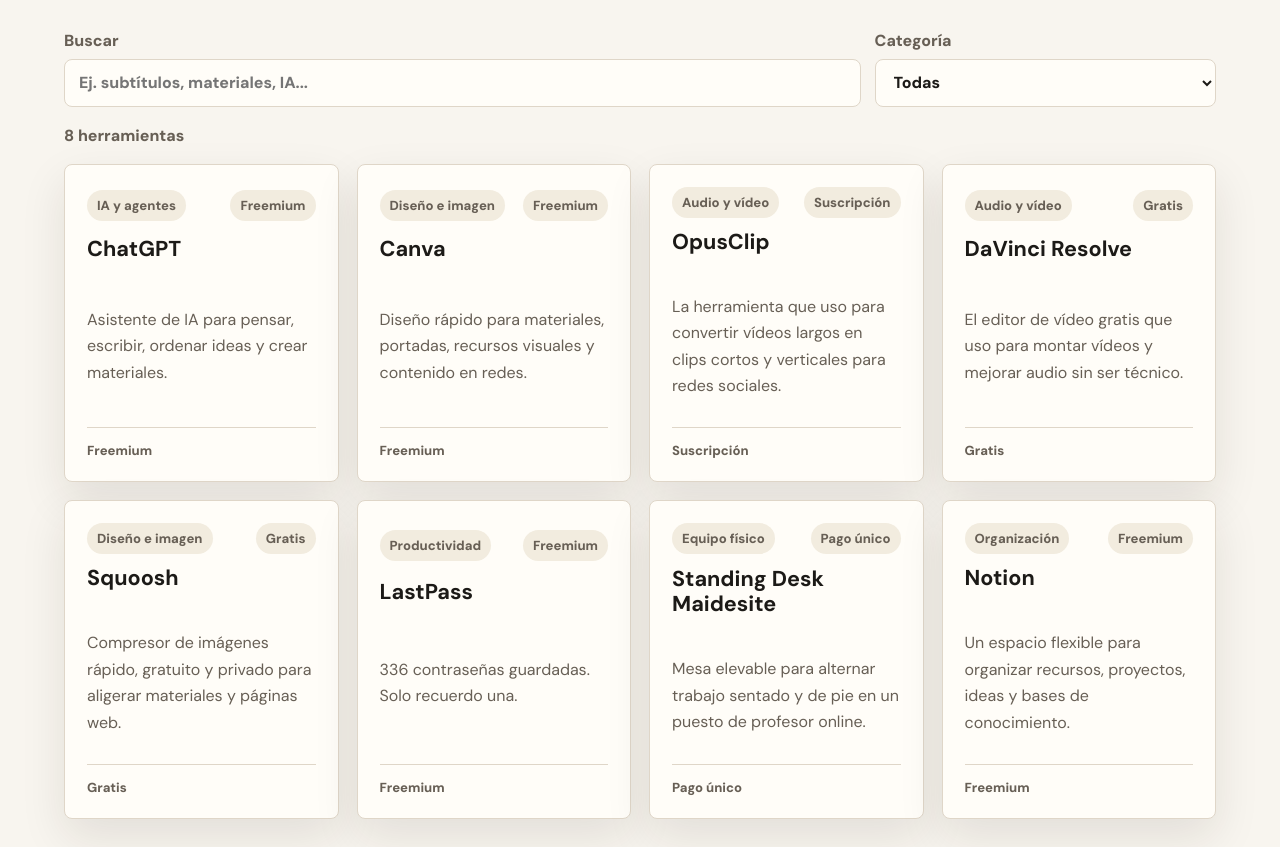
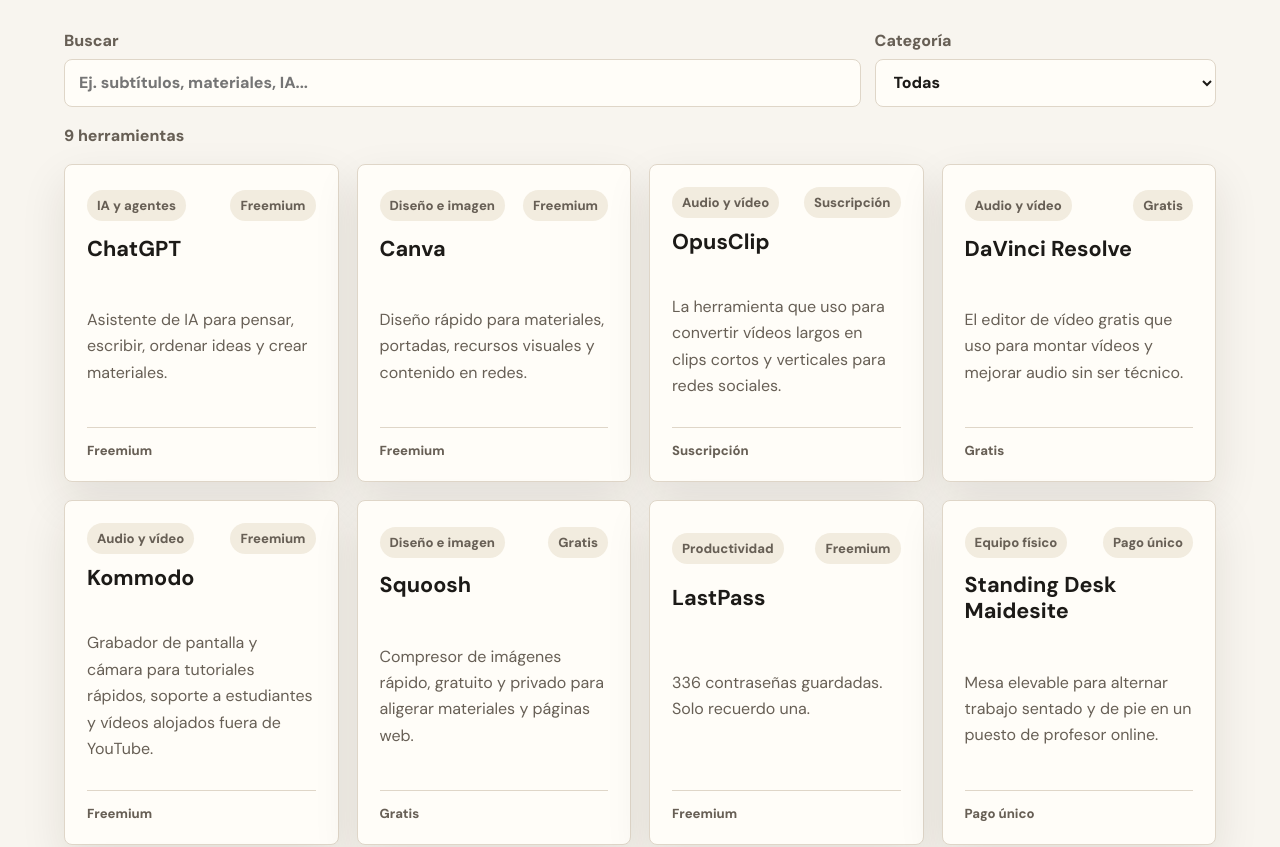
Before and after one commit to boreas77/laborjatorio, a Next.js app: page /herramientas in a window 1280 px wide. Shown: the part 423-1270 px from the top of the page. Built offline with nearby package versions, Linux system fonts and the light colour scheme.

Commit message:
Publica ficha Kommodo

```diff
--- a/src/app/globals.css
+++ b/src/app/globals.css
@@ -10,6 +10,7 @@
   --accent-dark: #184f4a;
   --gold: #c7892b;
   --rose: #b85c5c;
+  --rojo-borja: #b85c5c;
   --blueprint: #213b5a;
   --shadow: 0 18px 45px rgb(44 33 20 / 10%);
 }
@@ -981,6 +982,24 @@
   text-underline-offset: 3px;
 }
 
+.cta-laborjatorio {
+  background: rgb(184 92 92 / 8%);
+  border: 2px solid var(--rojo-borja);
+  border-left-width: 5px;
+  border-radius: 8px;
+  color: var(--ink);
+  font-weight: 650;
+  margin-top: 2rem;
+  padding: 1rem 1.25rem;
+}
+
+.cta-laborjatorio a {
+  color: var(--rojo-borja);
+  font-weight: 850;
+  text-decoration: underline;
+  text-underline-offset: 3px;
+}
+
 .empty-state {
   margin-top: 18px;
 }
--- a/src/data/tools.ts
+++ b/src/data/tools.ts
@@ -7,6 +7,7 @@
   | "descartada"
   | "imprescindible"
   | "importante"
+  | "opcional"
   | "secundaria"
   | "en-prueba"
   | "abandonada";
@@ -379,6 +380,145 @@
       "Si quieres que te cuente estas movidas de herramientas con más calma, te las cuento en borjaprofe.com."
   },
   {
+    name: "Kommodo",
+    slug: "kommodo",
+    title: "Kommodo: cómo grabo y alojo vídeos para mis estudiantes",
+    metaDescription:
+      "Uso Kommodo (antes Komodo Decks) para grabar tutoriales, explicar a mis estudiantes cómo entrar en mis cursos y alojar algunos vídeos. Te cuento para qué me sirve, qué me chirría y cuándo merece la pena.",
+    keywords: [
+      "Kommodo",
+      "Komodo Decks",
+      "grabar pantalla",
+      "alojar vídeos online",
+      "tutoriales para estudiantes",
+      "grabar cámara y pantalla",
+      "AppSumo"
+    ],
+    tagline:
+      "Grabador de pantalla y cámara para tutoriales rápidos, soporte a estudiantes y vídeos alojados fuera de YouTube.",
+    category: "Audio y vídeo",
+    subcategories: ["vídeo", "contenido", "educación", "formación", "tutoriales", "AppSumo"],
+    pricing: "freemium",
+    officialUrl: "https://kommodo.ai",
+    affiliateUrl: "https://kommodo.ai/?via=borja",
+    hasAffiliate: true,
+    myUseCase:
+      "Lo uso de forma ocasional para grabar tutoriales, explicar a estudiantes cómo entrar en mis cursos y alojar algunos vídeos sin pasarlos por YouTube.",
+    bestFor: [
+      "Profes que necesitan grabar tutoriales rápidos para estudiantes",
+      "Profes online que quieren compartir pantalla y cámara sin mucha edición",
+      "Quien necesita alojar vídeos puntuales fuera de YouTube",
+      "Quien quiere mandar enlaces privados o protegidos con contraseña"
+    ],
+    notFor: [
+      "Alojar vídeos importantes como único almacén",
+      "Editar cursos completos con un editor principal",
+      "Quien necesita una infraestructura de vídeo muy fiable",
+      "Quien solo busca grabación avanzada con mucho control técnico"
+    ],
+    pros: [
+      "Permite grabar pantalla y cámara a la vez sin complicarse.",
+      "El vídeo queda alojado en la propia plataforma y se comparte por enlace.",
+      "El plan gratuito sirve para probar y para uso puntual.",
+      "Las landings sencillas con contraseña y botones pueden resolver tutoriales privados.",
+      "El plan de pago promete vídeos ilimitados y almacenamiento sin tope."
+    ],
+    cons: [
+      "A veces aparece una marca de tiempo junto a la cámara y no he conseguido quitarla.",
+      "Tuve un fallo concreto: un vídeo dejó de mostrarse y tuve que volver a subirlo.",
+      "No la usaría como único sitio de almacenamiento para vídeos importantes.",
+      "El editor incorporado sirve para apuros, pero no lo usaría como editor principal.",
+      "Ha añadido funciones de IA que no he explorado, así que no las valoro desde experiencia real."
+    ],
+    alternatives: ["Loom", "OBS", "YouTube", "Vimeo", "DaVinci Resolve"],
+    rating: 3,
+    difficulty: "facil",
+    status: "opcional",
+    updatedAt: "2026-06-04",
+    intro:
+      "Kommodo es una de esas herramientas que tengo en el cajón para cuando necesito grabar un tutorial rápido: enseñar una pantalla, explicar a un estudiante cómo entrar en una plataforma o dejar grabada esa cosa que por email se vuelve una procesión de flechas, botones azules y malentendidos.",
+    whatItDoes:
+      "Kommodo, antes Komodo Decks, permite grabar pantalla, cámara o ambas cosas a la vez. La diferencia frente a un grabador básico es que también aloja el vídeo dentro de la plataforma, lo comparte por enlace y permite crear páginas sencillas con contraseña, botones y texto.",
+    howIUseIt:
+      "La compré en AppSumo cuando todavía se llamaba Komodo Decks, con una oferta de pago único. La he usado a veces con estudiantes para explicarles cómo acceder a una plataforma o a mis cursos. También he alojado algunos vídeos ahí cuando quería que no estuvieran en abierto en YouTube. No la uso de forma constante ni la pondría en el centro de mi infraestructura de vídeo, pero para soporte, tutoriales sueltos y vídeos rápidos me ha dado servicio.",
+    teacherUseCases: [
+      "Grabar un tutorial corto para explicar cómo entrar en un curso.",
+      "Resolver dudas repetidas de estudiantes con un vídeo reutilizable.",
+      "Compartir una explicación con pantalla y cámara por enlace privado.",
+      "Alojar vídeos puntuales fuera de YouTube.",
+      "Montar una landing sencilla con vídeo, contraseña y algún botón."
+    ],
+    honestVerdict:
+      "Kommodo es útil y práctica para grabar y compartir rápido, pero no la convertiría en mi único almacén de vídeo. En su día, comprada como pago único en AppSumo, fue una compra razonable. Hoy, con planes recurrentes, la miraría con más calma: el gratuito sirve para uso puntual y el pago solo tiene sentido si vas a vivir dentro de la herramienta.",
+    importantNotice:
+      "Nota de fiabilidad: tuve un caso en el que un vídeo dejó de mostrarse por un fallo del reproductor y tuve que volver a subirlo. Fue una vez, pero suficiente para no confiarle lo que no pueda permitirme perder.",
+    metrics: [
+      { label: "Vídeos en el plan gratuito", value: "15" },
+      { label: "Precio anual Premium desde", value: "108 $" },
+      { label: "Mi compra original", value: "AppSumo" }
+    ],
+    priceRows: [
+      { label: "Starter", value: "Gratis, 15 vídeos" },
+      { label: "Premium anual", value: "9 $/mes, 108 $/año" },
+      { label: "Premium mensual", value: "15 $/mes, 180 $/año" },
+      { label: "Mi caso", value: "Pago único antiguo en AppSumo" },
+      { label: "Afiliación", value: "Sí" }
+    ],
+    priceNote:
+      "El plan gratuito ya sirve para probar y para uso esporádico. Pagaría solo si vas a crear muchos tutoriales, necesitas vídeos ilimitados o quieres usar sus landings y opciones de compartir como parte habitual de tu trabajo. Si usas mi enlace de afiliado, a ti te cuesta lo mismo y yo puedo recibir una pequeña comisión.",
+    alternativeDetails: [
+      {
+        name: "Loom",
+        url: "https://www.loom.com",
+        description:
+          "La alternativa más directa para grabar y compartir pantalla en el día a día. La he probado, pero no la uso lo suficiente como para hacer una ficha a fondo."
+      },
+      {
+        name: "OBS",
+        description:
+          "Mejor si quieres más control sobre la grabación. Juega en otra liga, pero también exige otra relación con la herramienta."
+      },
+      {
+        name: "YouTube",
+        description:
+          "Más sólido para alojar vídeos importantes, aunque no siempre encaja si quieres algo privado o con apariencia de página propia."
+      },
+      {
+        name: "Vimeo",
+        url: "https://vimeo.com",
+        description:
+          "Opción más seria para alojamiento de vídeo cuando la fiabilidad pesa más que la rapidez de grabar y compartir."
+      },
+      {
+        name: "DaVinci Resolve",
+        description:
+          "No es alternativa para alojar, sino para editar de verdad. Para montar vídeo con calma, prefiero DaVinci antes que el editor interno de Kommodo."
+      }
+    ],
+    faqs: [
+      {
+        question: "¿Kommodo es lo mismo que Komodo Decks?",
+        answer:
+          "Sí. Yo la compré cuando se llamaba Komodo Decks y hoy el producto se llama Kommodo, en kommodo.ai."
+      },
+      {
+        question: "¿Sirve para alojar vídeos de cursos?",
+        answer:
+          "Puede servir para algunos vídeos, pero no la usaría como único almacén de vídeos importantes. Para eso conviene tener copia en otra plataforma."
+      },
+      {
+        question: "¿Merece la pena pagar Kommodo?",
+        answer:
+          "Solo si vas a usarla de forma habitual: muchos tutoriales, vídeos ilimitados, landings y enlaces privados como parte de tu flujo real. Para uso puntual, el plan gratuito puede bastar."
+      },
+      {
+        question: "¿Puedo editar dentro de Kommodo?",
+        answer:
+          "Tiene editor sencillo, pero lo dejaría para apuros. Para editar en serio, usaría una herramienta específica como DaVinci Resolve."
+      }
+    ]
+  },
+  {
     name: "Squoosh",
     slug: "squoosh",
     tagline: "Compresor de imágenes rápido, gratuito y privado para aligerar materiales y páginas web.",
--- a/src/lib/format.ts
+++ b/src/lib/format.ts
@@ -37,6 +37,7 @@
     descartada: "Descartada",
     imprescindible: "Imprescindible",
     importante: "Importante",
+    opcional: "Opcional",
     secundaria: "Secundaria",
     "en-prueba": "En prueba",
     abandonada: "Abandonada"
```
Also changed, not shown: src/app/herramientas/[slug]/page.tsx (+27 -5 lines), 3 other files (tests, documents, lock files or other folders).
